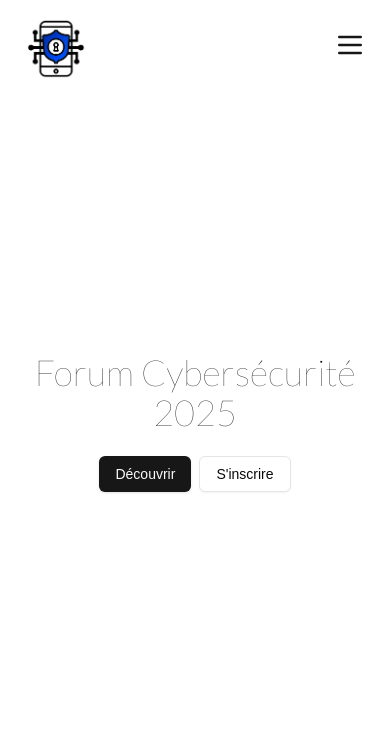
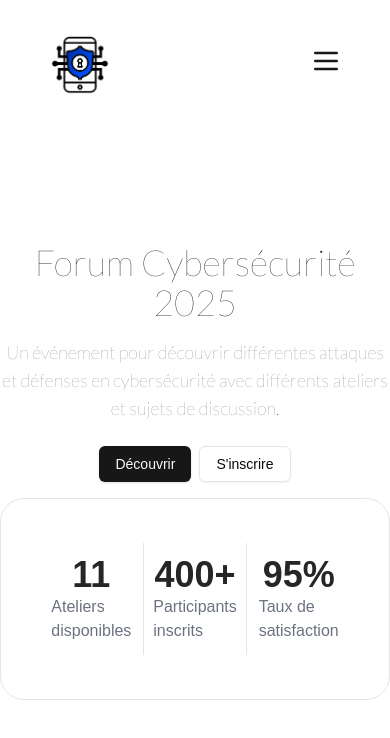
Before and after one commit to OmegazonCMoi/fcb25, a Next.js app: page / in a window 390 px wide. Shown: the top 738 px of the page. Built offline with nearby package versions, Linux system fonts and the light colour scheme.

Commit message:
Rework Hero

```diff
--- a/package.json
+++ b/package.json
@@ -12,6 +12,7 @@
     "@radix-ui/react-accordion": "^1.2.3",
     "@radix-ui/react-label": "^2.1.2",
     "@radix-ui/react-select": "^2.1.6",
+    "@radix-ui/react-separator": "^1.1.2",
     "@radix-ui/react-slot": "^1.1.2",
     "class-variance-authority": "^0.7.1",
     "clsx": "^2.1.1",
--- a/src/app/globals.css
+++ b/src/app/globals.css
@@ -115,3 +115,43 @@ body {
   transition-duration: 400ms;
   transition-property: width, left;
 }
+
+
+
+.mouse {
+  width: 25px;
+  height: 40px;
+  border: 1px solid rgb(42, 42, 42);
+  background-color: transparent;
+  border-radius: 13px;
+  border-bottom-left-radius: 20px;
+  border-bottom-right-radius: 20px;
+  display: flex;
+  align-items: center;
+  justify-content: center;
+  position: relative;
+}
+
+.scroll {
+  width: 3px;
+  height: 10px;
+  background-color: rgb(42, 42, 42);
+  border-radius: 2px;
+  position: absolute;
+  bottom: 9px;
+  animation: move_918 1.5s linear infinite;
+}
+
+@keyframes move_918 {
+  0% {
+    bottom: 9px;
+  }
+
+  50% {
+    bottom: 5px;
+  }
+
+  100% {
+    bottom: 9px;
+  }
+}
--- a/src/app/page.tsx
+++ b/src/app/page.tsx
@@ -2,29 +2,57 @@
 
 import React from "react";
 import NavigationMenu from "@/components/blocks/navigation-menu";
-import { Lato } from 'next/font/google'
+import { Lato, Gochi_Hand } from 'next/font/google'
 import Image from "next/image";
 import { Button } from "@/components/ui/button";
+import { Separator } from "@/components/ui/separator";
 
 const latoThin = Lato({
   subsets: ["latin"],
   weight: '100'
 });
 
+const gochihand = Gochi_Hand({
+  subsets: ["latin"],
+  weight: ["400"],
+  style: ["normal"],
+  display: "swap",
+});
+
 export default function Home() {
   return (
     <>
       <NavigationMenu />
-      <div className="absolute top-1/2 -translate-y-1/2 flex flex-col md:flex-row justify-between items-center w-full px-6 md:px-[8em] text-center md:text-left">
-        <div className="flex flex-col">
+      {/* <div className="absolute left-1/2 -translate-x-1/2 bottom-10">
+        <button className="mouse">
+          <div className="scroll"></div>
+        </button>
+      </div> */}
+      <div className="absolute top-1/2 -translate-y-3/4 left-1/2 -translate-x-1/2 flex flex-col md:flex-row justify-between items-center max-w-7xl w-full text-center md:text-left gap-48">
+        <div className="flex flex-col self-start">
           <h1 className={`${latoThin.className} text-4xl md:text-6xl`}>
             Forum Cybersécurité 2025
           </h1>
+          <p className={`${latoThin.className} text-lg text-neutral-600 mt-4`}>
+            Un événement pour découvrir différentes attaques et défenses en cybersécurité avec différents ateliers et sujets de discussion.
+          </p>
           <div className="mt-6 space-x-2 flex items-center justify-center md:justify-start mx-auto md:mx-0">
             <a href="/ateliers">
               <Button>Découvrir</Button>
             </a>
             <Button variant='outline'>S&apos;inscrire</Button>
+          </div>
+          <div className="absolute lg:flex items-center justify-center mx-auto hidden">
+            <img
+              src="/images/arrow.png"
+              alt="Arrow showing title"
+              className="w-20 h-20 justify-center transform translate-x-[25em] translate-y-28 filter grayscale rotate-[320deg]"
+            />
+            <h1
+              className={`${gochihand.className} text-brown text-base whitespace-nowrap transform rotate-6 translate-x-[24em] translate-y-36 text-neutral-600`}
+            >
+              Du 7 au 8 Avril !
+            </h1>
           </div>
         </div>
 
@@ -37,6 +65,22 @@ export default function Home() {
           height={350}
         />
       </div>
-    </ >
+      <div className="flex absolute bottom-36 mx-auto justify-center items-center max-w-7xl w-full p-10 border rounded-3xl left-1/2 -translate-x-1/2">
+        <div className="flex w-1/3 flex-col items-center p-4">
+          <span className="text-4xl font-bold text-neutral-800">11</span>
+          <span className="text-base text-gray-500">Ateliers disponibles</span>
+        </div>
+        <Separator orientation="vertical" className="h-28" />
+        <div className="flex w-1/3 flex-col items-center p-4">
+          <span className="text-4xl font-bold text-neutral-800">400+</span>
+          <span className="text-base text-gray-500">Participants inscrits</span>
+        </div>
+        <Separator orientation="vertical" className="h-28" />
+        <div className="flex w-1/3 flex-col items-center p-4">
+          <span className="text-4xl font-bold text-neutral-800">95%</span>
+          <span className="text-base text-gray-500">Taux de satisfaction</span>
+        </div>
+      </div>
+    </>
   );
 }
--- a/src/components/blocks/navigation-menu.tsx
+++ b/src/components/blocks/navigation-menu.tsx
@@ -10,7 +10,7 @@ const NavigationMenu = () => {
     const [isOpen, setIsOpen] = useState(false);
 
     return (
-        <nav className="absolute top-0 left-0 w-full px-6 py-4 bg-white flex justify-between items-center z-50">
+        <nav className="absolute top-0 left-0 w-full px-12 py-8 bg-white flex justify-between items-center z-50">
             {/* LOGO */}
             <div className="flex items-center">
                 <Link href="/">
@@ -50,7 +50,7 @@ const NavigationMenu = () => {
                         animate={{ x: 0 }}
                         exit={{ x: "100%" }}
                         transition={{ type: "spring", stiffness: 200, damping: 20 }}
-                        className="fixed top-0 right-0 h-full w-64 bg-white border z-50 flex flex-col items-center py-10 space-y-6 uppercase"
+                        className="fixed top-0 right-0 h-full w-64 bg-white border-l z-50 flex flex-col items-center py-10 space-y-6 uppercase"
                         style={{ fontFamily: "AdamBold" }}
                     >
                         <Link href="/" className="text-lg text-neutral-900 font-bold" onClick={() => setIsOpen(false)}>Accueil</Link>
--- /dev/null
+++ b/src/components/ui/separator.tsx
@@ -0,0 +1,31 @@
+"use client"
+
+import * as React from "react"
+import * as SeparatorPrimitive from "@radix-ui/react-separator"
+
+import { cn } from "@/lib/utils"
+
+const Separator = React.forwardRef<
+  React.ElementRef<typeof SeparatorPrimitive.Root>,
+  React.ComponentPropsWithoutRef<typeof SeparatorPrimitive.Root>
+>(
+  (
+    { className, orientation = "horizontal", decorative = true, ...props },
+    ref
+  ) => (
+    <SeparatorPrimitive.Root
+      ref={ref}
+      decorative={decorative}
+      orientation={orientation}
+      className={cn(
+        "shrink-0 bg-border",
+        orientation === "horizontal" ? "h-[1px] w-full" : "h-full w-[1px]",
+        className
+      )}
+      {...props}
+    />
+  )
+)
+Separator.displayName = SeparatorPrimitive.Root.displayName
+
+export { Separator }
```
Also changed, not shown: public/images/arrow.png (added), 1 other file (tests, documents, lock files or other folders).
